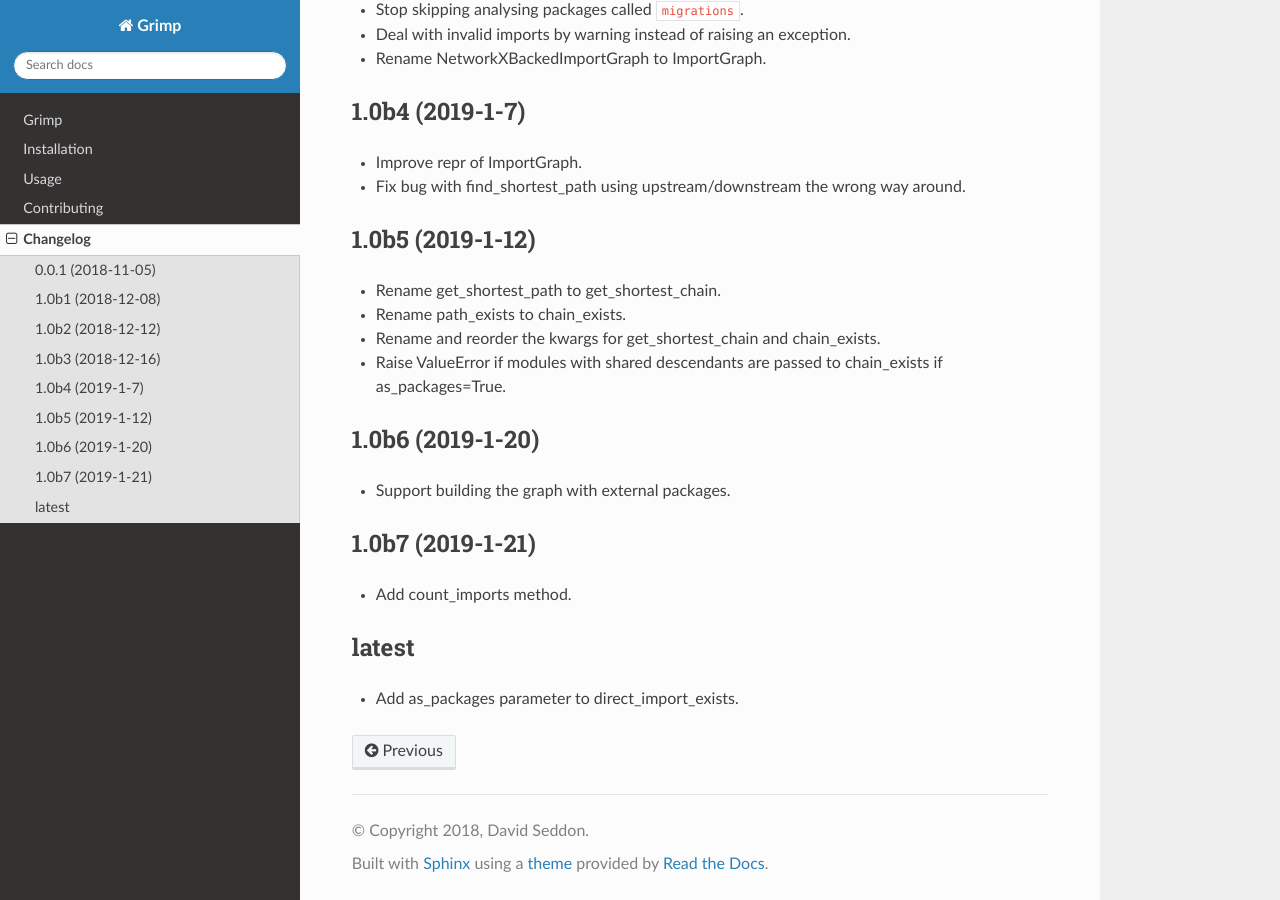
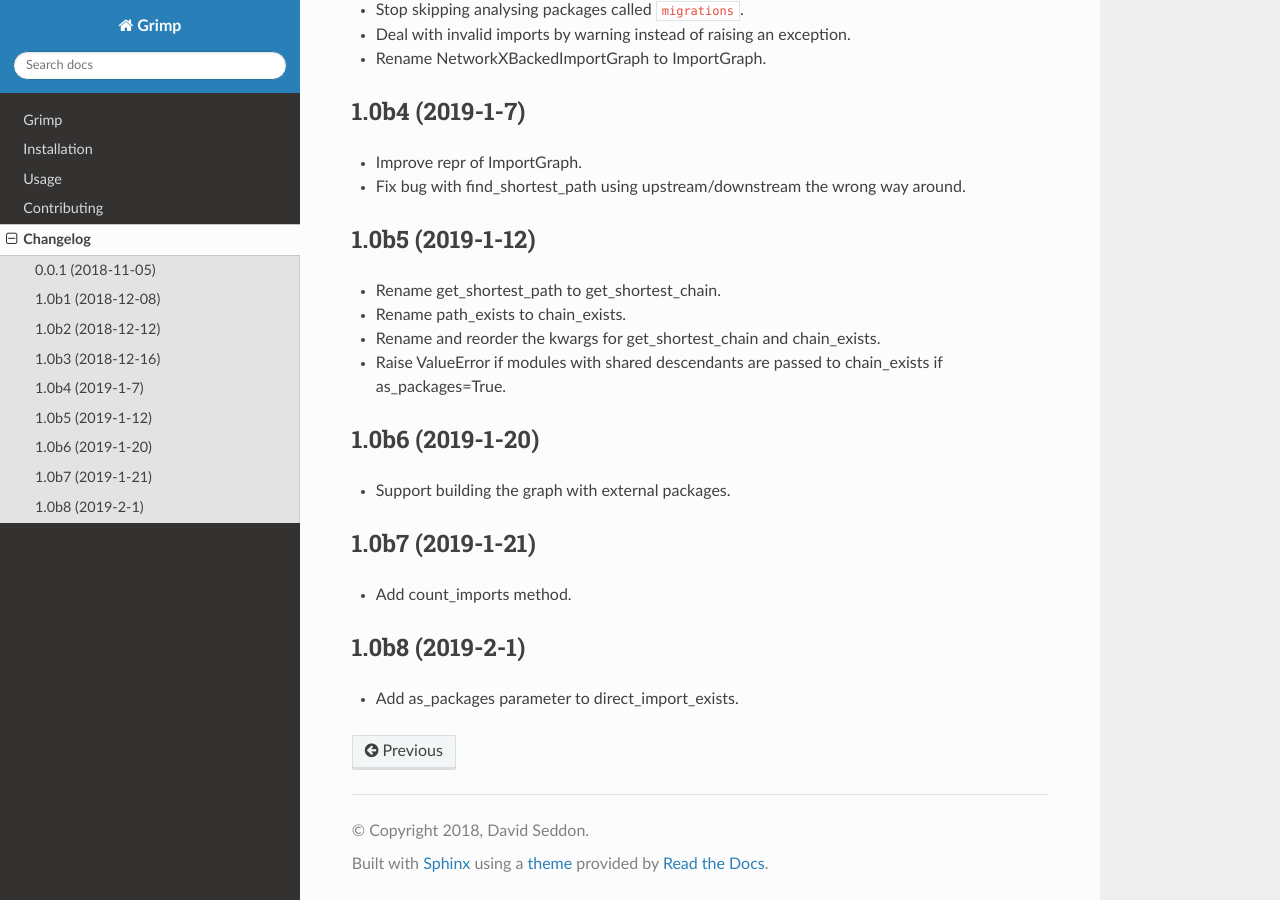
Before and after one commit to seddonym/grimp, a Sphinx documentation site: the page built from docs/changelog.rst, in a window 1280 px wide and 900 px high, scrolled down 554 px. Built offline with Sphinx 7.4.7 and the Read the Docs theme 2.0.0, drawn with Linux system fonts in a browser that asks for light colours.

Commit message:
Release v1.0b8

```diff
--- a/CHANGELOG.rst
+++ b/CHANGELOG.rst
@@ -46,7 +46,6 @@
 -----------------
 * Add count_imports method.
 
-latest
-------
-
+1.0b8 (2019-2-1)
+----------------
 * Add as_packages parameter to direct_import_exists.
--- a/docs/conf.py
+++ b/docs/conf.py
@@ -26,7 +26,7 @@
 # The short X.Y version
 version = ''
 # The full version, including alpha/beta/rc tags
-release = '1.0b7'
+release = '1.0b8'
 
 
 # -- General configuration ---------------------------------------------------
--- a/setup.py
+++ b/setup.py
@@ -21,7 +21,7 @@
 
 setup(
     name='grimp',
-    version='1.0b7',
+    version='1.0b8',
     license='BSD 2-Clause License',
     description="Builds a graph of a Python project's internal and external dependencies.",
     long_description=read('README.rst'),
--- a/src/grimp/__init__.py
+++ b/src/grimp/__init__.py
@@ -1,4 +1,4 @@
-__version__ = '1.0b7'
+__version__ = '1.0b8'
 
 from .domain.valueobjects import Module, DirectImport  # noqa: F401
 from .main import build_graph  # noqa: F401
```
